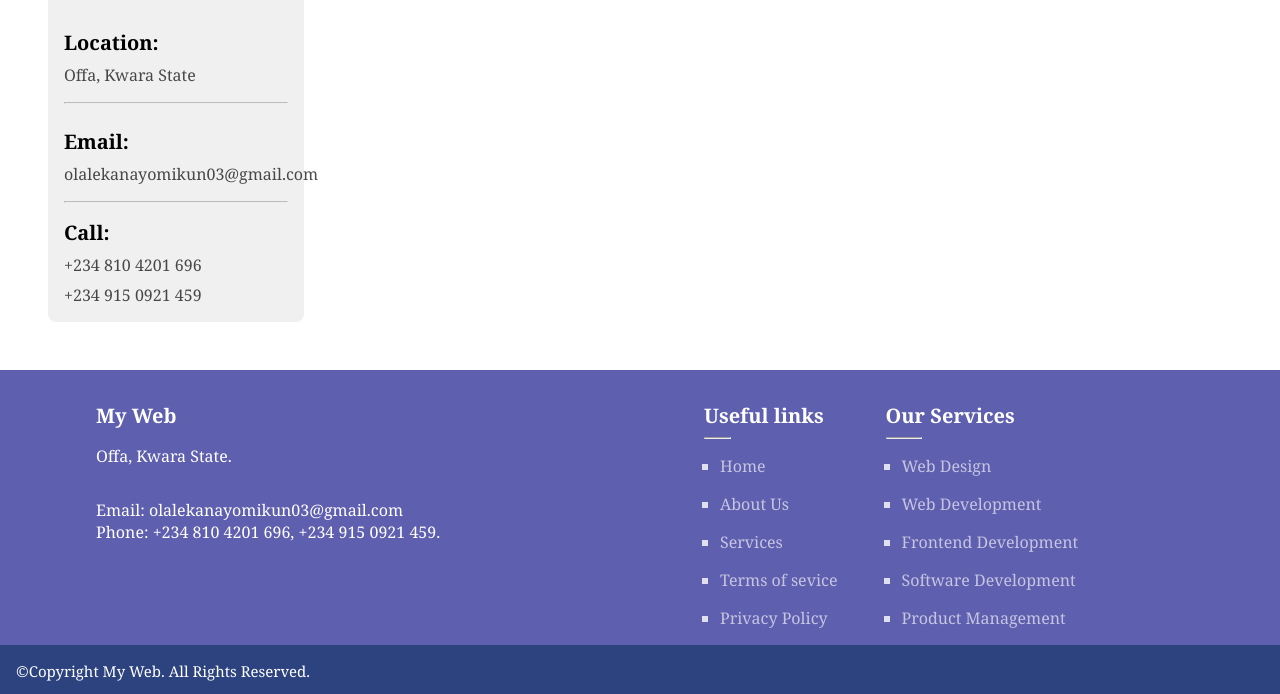
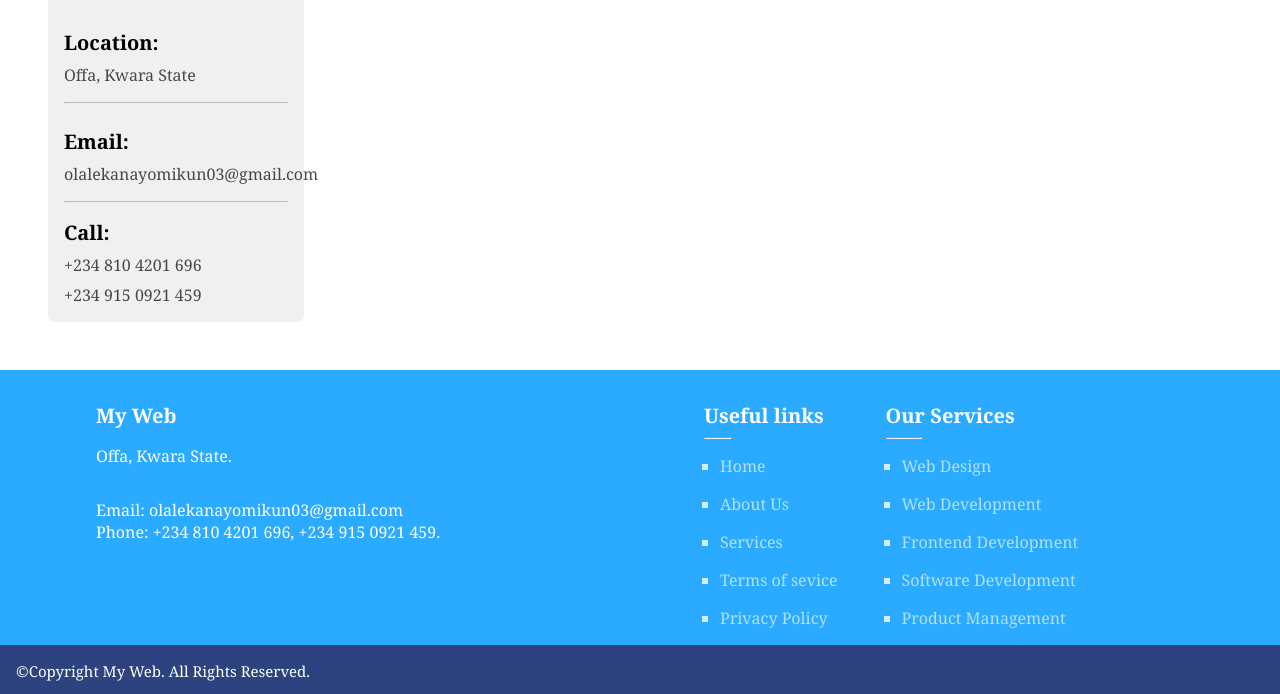
Before and after one commit to Ayomikun12/MyWeb, a plain HTML site: page index.html in a window 1280 px wide. Shown: the part 5519-6213 px from the top of the page. Drawn offline with Linux system fonts and the light colour scheme.

Commit message:
Update styles.css

```diff
--- a/styles.css
+++ b/styles.css
@@ -446,7 +446,7 @@ nav .logo {
 
 .city {
     display: flex;
-    background: rgb(95, 95, 175);
+    background: #2babff;
     color: white;
     margin-top: 3rem;
 }
```
